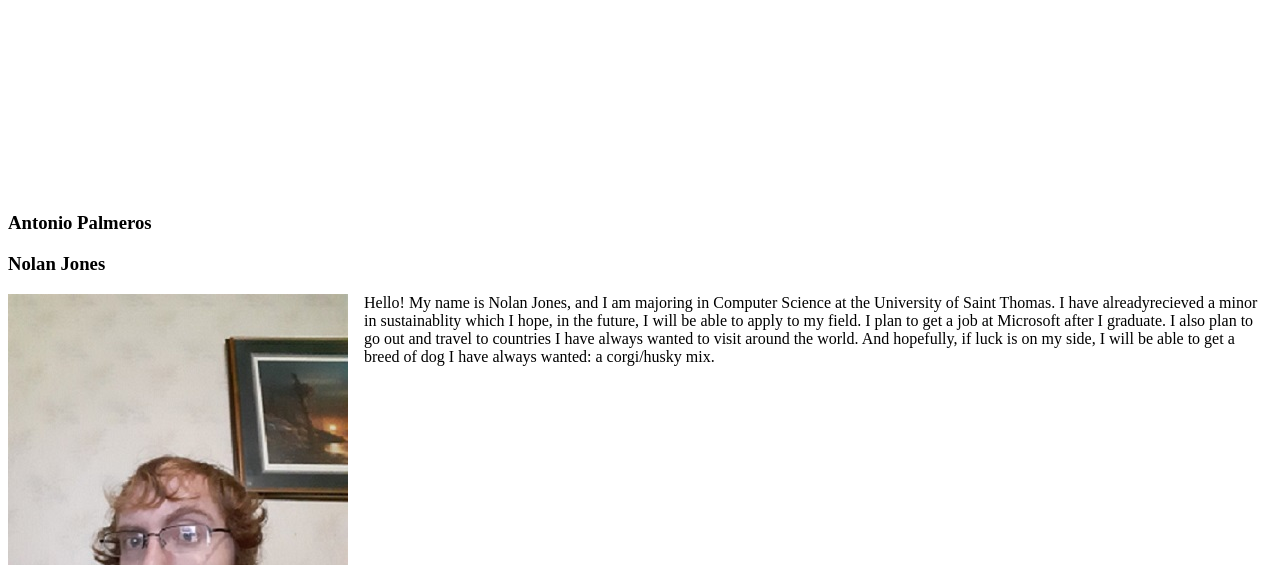
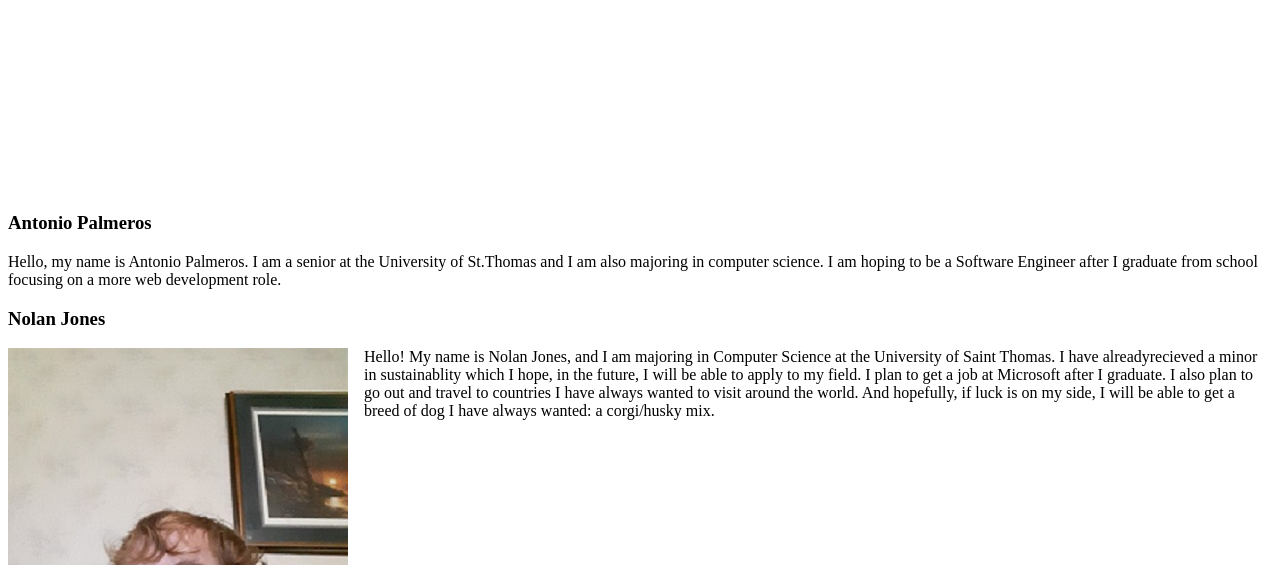
Before and after one commit to Apalmeros/cisc375-project3, a website: page public/about-the-project.html in a window 1280 px wide. Shown: the part 535-1100 px from the top of the page. Drawn offline with Linux system fonts and the light colour scheme.

Commit message:
Bio stuff

```diff
--- a/public/about-the-project.html
+++ b/public/about-the-project.html
@@ -28,6 +28,11 @@
             <h3> Antonio Palmeros </h3>
             <!-- Headshot here -->
             <!-- Bio from first project here, use paragraph tags -->
+            <p>
+                Hello, my name is Antonio Palmeros. I am a senior at the University of St.Thomas and I am also majoring in computer science.
+                I am hoping to be a Software Engineer after I graduate from school focusing on a more web development
+                role.
+            </p>
 
             <h3> Nolan Jones </h3>
                 <img src = "images/me.jpg" style = "float: left; margin-right: 1rem">
```
Also changed, not shown: public/images/Antonio.jpg (added).
